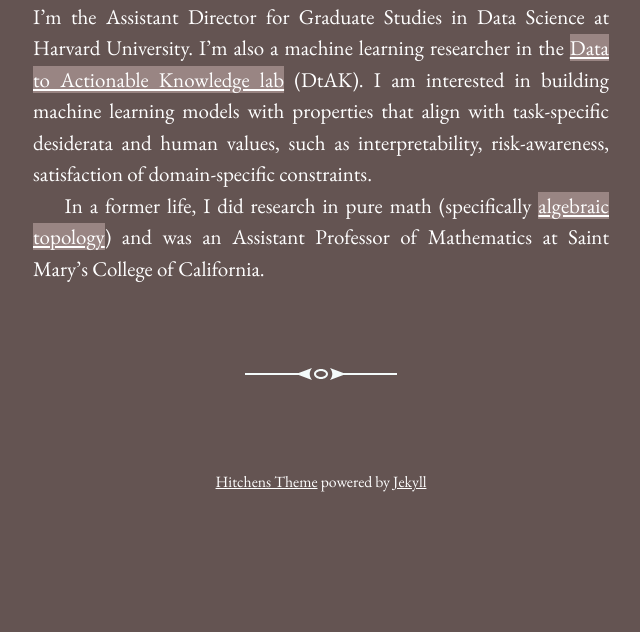
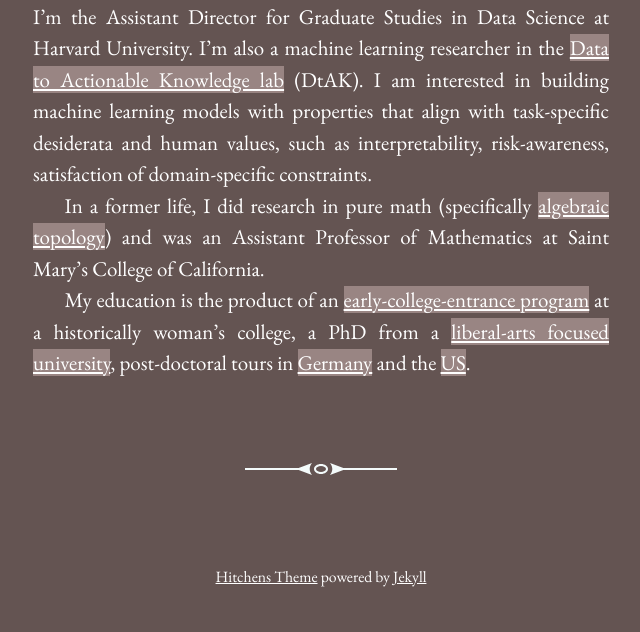
Before and after one commit to onefishy/onefishy.github.io, a Jekyll site: the page built from about.md, in a window 1280 px wide. Shown: the part 485-1117 px from the top of the page, without its empty margins (319-959 px from the left). Built offline with Jekyll 4.4.1, drawn with Linux system fonts in a browser that asks for light colours; before the commit the page ends 1023 px from its top, so only the background shows below that.

Commit message:
Update about.md

```diff
--- a/about.md
+++ b/about.md
@@ -12,3 +12,5 @@
 I'm the Assistant Director for Graduate Studies in Data Science at Harvard University. I'm also a machine learning researcher in the [Data to Actionable Knowledge lab](https://dtak.github.io/) (DtAK). I am interested in building machine learning models with properties that align with task-specific desiderata and human values, such as interpretability, risk-awareness, satisfaction of domain-specific constraints.
 
 In a former life, I did research in pure math (specifically [algebraic topology](https://arxiv.org/pdf/1206.2118.pdf)) and was an Assistant Professor of Mathematics at Saint Mary's College of California.
+
+My education is the product of an [early-college-entrance program](https://marybaldwin.edu/peg/) at a historically woman's college, a PhD from a [liberal-arts focused university](https://www.wesleyan.edu/mathcs/), post-doctoral tours in [Germany](https://www.uni-goettingen.de/en/90653.html) and the [US](https://iacs.seas.harvard.edu).
```
